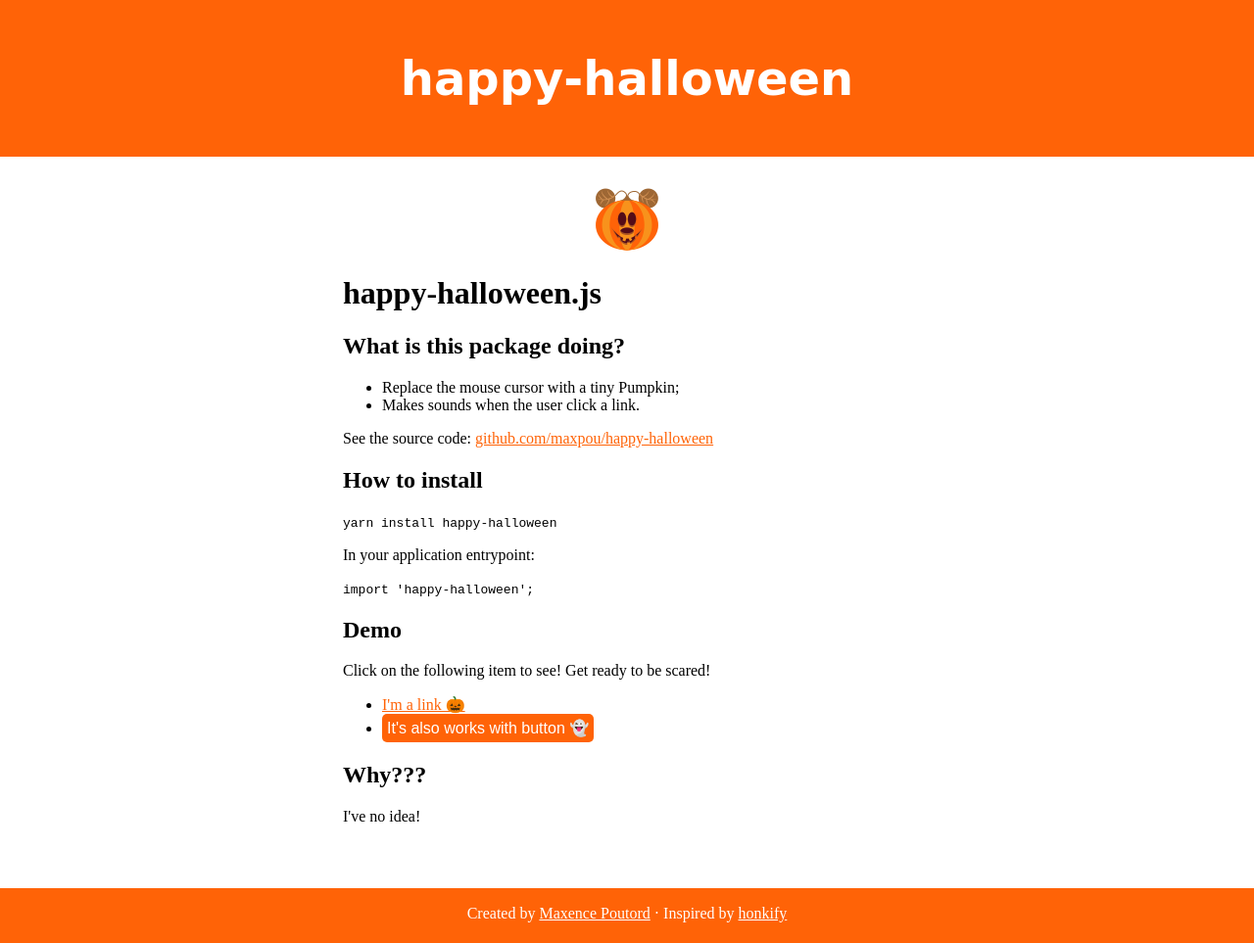
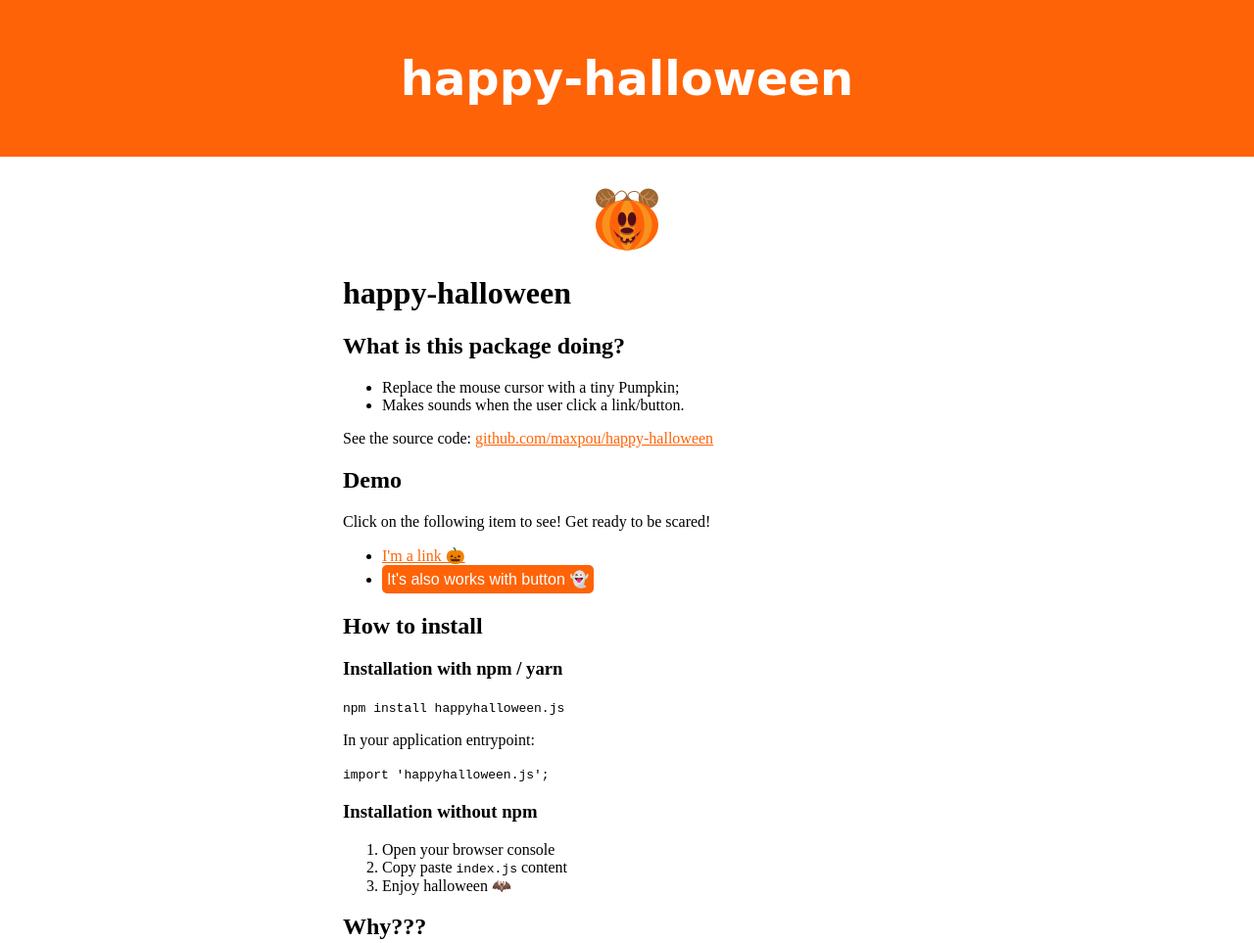
Before and after one commit to maxpou/happy-halloween, a website: page index.html in a window 1280 px wide. Shown: the top 963 px of the page at 98% size. Drawn offline with Linux system fonts and the light colour scheme; a web font is replaced by a local one.

Commit message:
fix: remove ugly cursor on link/buttons + npmignore

```diff
--- a/index.html
+++ b/index.html
@@ -26,29 +26,39 @@
     <img src="./assets/pumpkin.png" alt="Pumpkin">
   </div>
 
-  <h1>happy-halloween.js</h1>
+  <h1>happy-halloween</h1>
   <h2>What is this package doing?</h2>
   <ul>
     <li>Replace the mouse cursor with a tiny Pumpkin;</li>
-    <li>Makes sounds when the user click a link.</li>
+    <li>Makes sounds when the user click a link/button.</li>
   </ul>
   <p>See the source code: <a href="https://github.com/maxpou/happy-halloween">github.com/maxpou/happy-halloween</a></p>
-
-  <h2>How to install</h2>
-  <code>
-    yarn install happy-halloween
-  </code>
-  <p>In your application entrypoint:</p>
-  <code>
-    import 'happy-halloween';
-  </code>
 
   <h2>Demo</h2>
   <p>Click on the following item to see! Get ready to be scared!</p>
   <ul>
     <li><a href="#">I'm a link 🎃</a></li>
-    <li><input type="button" class="btn" value="It's also works with button 👻"></li>
+    <li><button>It's also works with button 👻</button></li>
   </ul>
+
+  <h2>How to install</h2>
+
+  <h3>Installation with npm / yarn</h3>
+  <code>
+    npm install happyhalloween.js
+  </code>
+  <p>In your application entrypoint:</p>
+  <code>
+    import 'happyhalloween.js';
+  </code>
+
+  <h3>Installation without npm</h3>
+
+  <ol>
+    <li>Open your browser console</li>
+    <li>Copy paste <code>index.js</code> content</li>
+    <li>Enjoy halloween 🦇</li>
+  </ol>
 
   <h2>Why???</h2>
   <p>I've no idea!</p>
@@ -114,7 +124,7 @@ a {
   color: #ff6307;
 }
 
-.btn {
+button {
   background-color: #ff6307;
   border: none;
   color: white;
--- a/index.js
+++ b/index.js
@@ -22,6 +22,7 @@ const happyHalloween = () => {
 
   everythingClickable.forEach(somethingClickable => {
     somethingClickable.addEventListener('click', booSound)
+    somethingClickable.style.cursor = "url('https://happy-halloween.netlify.app/assets/pumpkin.png'), auto"
   })
 
   document.body.style.cursor = "url('https://happy-halloween.netlify.app/assets/pumpkin.png'), auto"
--- a/package.json
+++ b/package.json
@@ -1,6 +1,6 @@
 {
   "name": "happyhalloween.js",
-  "version": "0.0.0",
+  "version": "0.1.0",
   "main": "index.js",
   "author": "Maxence Poutord <github@maxpou.fr> (https://www.maxpou.fr)",
   "license": "MIT",
```
Also changed, not shown: README.md, assets/logo.png (added), 1 other file.
